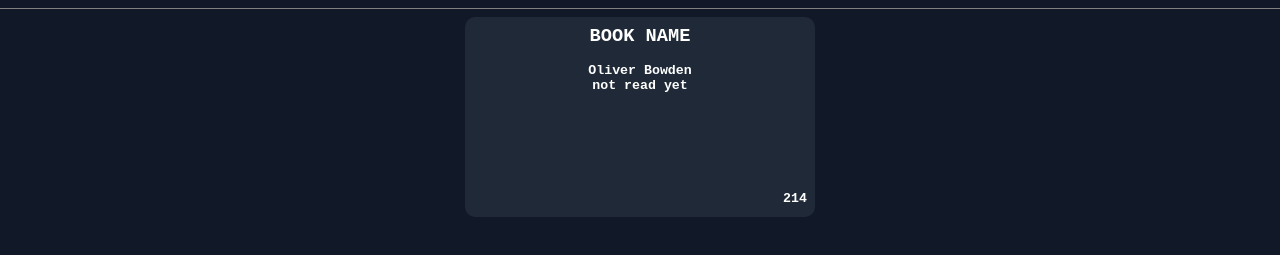
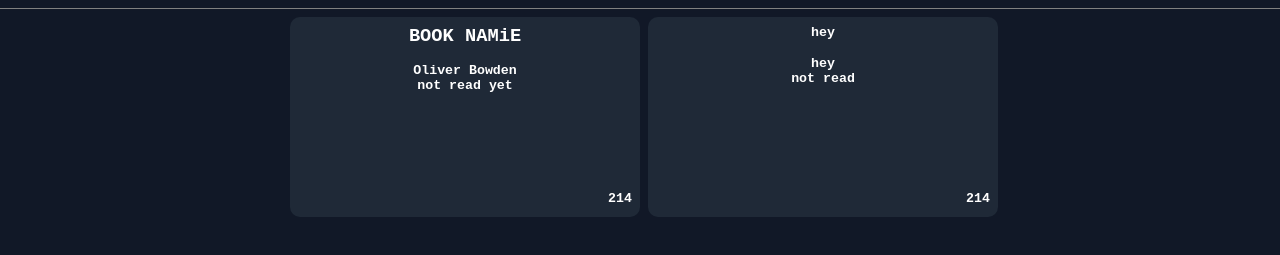
Before and after one commit to Ktioru/library, a plain HTML site: page index.html in a window 1280 px wide. Shown: the part 87-342 px from the top of the page. Drawn offline with Linux system fonts and the light colour scheme.

Commit message:
Added card basic layout

```diff
--- a/index.html
+++ b/index.html
@@ -12,14 +12,18 @@
 <body>
     <header>
         <h1>Library</h1>
-        <button type="button">+</button>
+        <button type="button" onclick="addBookToLibrary()">+</button>
     </header>
-    <main>
+    <main id="main">
+
+        <form action="">
+
+        </form>
 
         <div class="book">
             <div class="booksTextualContent">
                 <h3 class="bookTitle">
-                    BOOK NAME
+                    BOOK NAMiE
                 </h3>
                 <h5 class="author">
                     Oliver Bowden
@@ -39,10 +43,6 @@
         </div>
 
 
-
-
-
-
     </main>
 </body>
 
--- a/script.js
+++ b/script.js
@@ -1,20 +1,77 @@
-let library = {}
+let library = []
+const main = document.getElementById("main")
 
-function Book(name, author, pages, read) {
+
+
+
+console.log(main)
+
+
+function Book(name, author, pages, read = false, number) {
     this.name = name;
     this.author = author;
     this.pages = pages;
     this.read = read;
+    this.number = number
 
 }
 
 function addBookToLibrary(name, author, pages, read) {
-    let newBook = new Book(name, author, pages, read)
-    library[newBook.name] = newBook
+
+    let newBook = new Book(name, author, pages, read, library.length)
+    library.push(newBook)
+
+    let fisicalNewBook = document.createElement("div");
+    fisicalNewBook.classList.add("book")
+
+    let booksTextualContent = document.createElement("div")
+    booksTextualContent.classList.add("booksTextualContent")
+
+    let bookName = document.createElement("h5");
+    bookName.classList.add("bookTitle")
+
+    let onScreenAuthor = document.createElement("h5");
+    onScreenAuthor.classList.add("author")
+
+    let onScreenRead = document.createElement("h5");
+    onScreenRead.classList.add("read")
+
+    let onScreenPages = document.createElement("div")
+    onScreenPages.classList.add("pages")
+
+    let numberOfPages = document.createElement("h5");
+    numberOfPages.classList.add("numberOfPages")
+
+
+
+
+
+    bookName.innerText = name
+    onScreenAuthor.innerText = author
+    onScreenRead.innerText = read
+    numberOfPages.innerText = pages
+
+
+    booksTextualContent.appendChild(bookName)
+    booksTextualContent.appendChild(onScreenAuthor)
+    booksTextualContent.appendChild(onScreenRead)
+
+    onScreenPages.appendChild(numberOfPages)
+
+    fisicalNewBook.appendChild(booksTextualContent)
+    fisicalNewBook.appendChild(onScreenPages)
+    main.appendChild(fisicalNewBook)
+
+
+
+
+
+
+
+    console.log(library)
 
 }
 
+addBookToLibrary("hey", "hey", 214, "not read")
 
-addBookToLibrary("Divergent", "idk", 214, true)
-addBookToLibrary("Hunger Games", "idk", 72, false)
 console.log(library)
```
